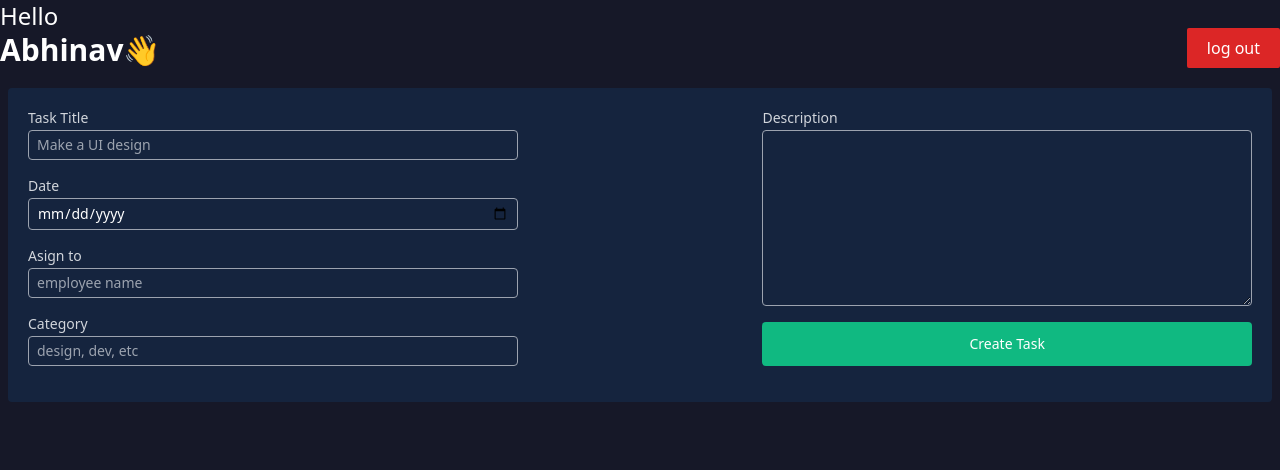
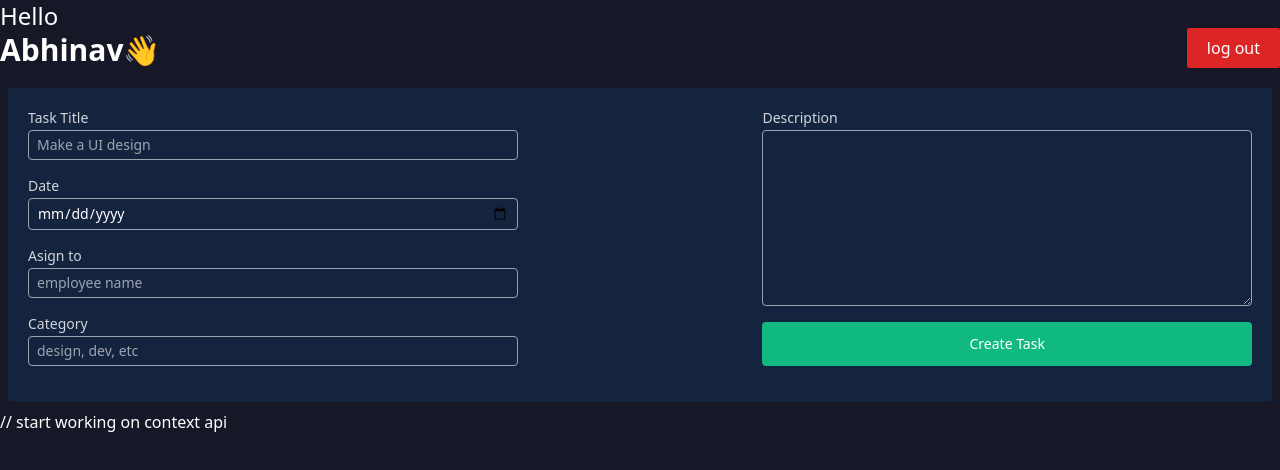
Before and after one commit to abhinav0023/EMS, a React (Vite) app in the folder ems/: page / in a window 1280 px wide. Shown: the top 470 px of the page. Built offline with nearby package versions, Linux system fonts and the light colour scheme.

Commit message:
context api start working on it

```diff
--- a/ems/src/App.jsx
+++ b/ems/src/App.jsx
@@ -8,6 +8,8 @@ function App() {
     {/* <Login/> */}
     {/* <EmployeeDashboard/> */}
     <AdminDashboard/>
+    // start working on context api
+
     </>
   )
 }
```
